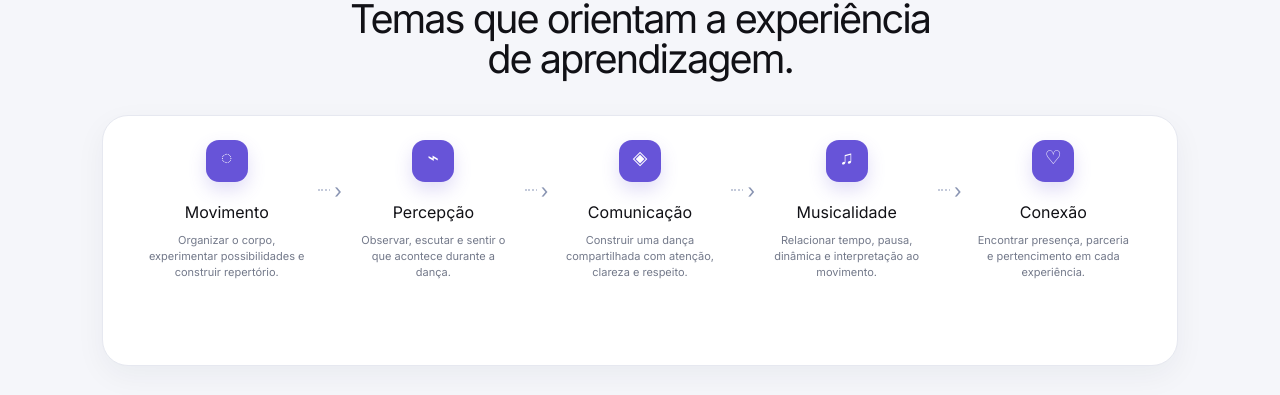
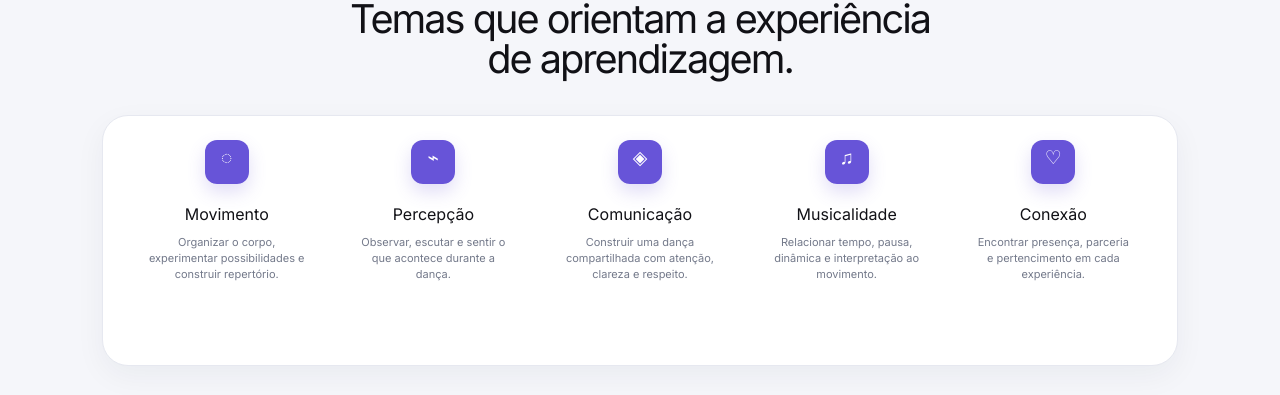
Before and after one commit to leonardodariva/no-ritmo-academia-de-danca, a Next.js app: page / in a window 1280 px wide. Shown: the part 1596-1991 px from the top of the page. Built offline with nearby package versions, Linux system fonts and the light colour scheme; a web font is replaced by a local one.

Commit message:
style: remove conectores da metodologia

```diff
--- a/app/globals.css
+++ b/app/globals.css
@@ -350,3 +350,5 @@ footer { background:#0b0b0f; color:var(--cream); padding:80px 8vw 25px; }.brand-
 @media(max-width:980px){ .v4-method-grid { grid-template-columns:repeat(3,1fr); }.v4-method-grid article:nth-child(3) { border-right:0; }.v4-method-grid article:nth-child(-n+3) { border-bottom:1px solid var(--line); } }
 @media(max-width:680px){ .v4-method-grid { grid-template-columns:1fr 1fr; }.v4-method-grid article:nth-child(3) { border-right:1px solid var(--line); }.v4-method-grid article:nth-child(2n) { border-right:0; }.v4-method-grid article:nth-child(3),.v4-method-grid article:nth-child(4) { border-bottom:1px solid var(--line); }.v4-method-grid article:last-child { grid-column:1/-1; border-right:0; }.v4-method-grid article::after { display:none!important; } }
 .v4-method-grid article { flex-direction:column; justify-content:flex-start; }
+.v4-method-grid article:not(:last-child)::before,.v4-method-grid article:not(:last-child)::after { display:none; }
+.v4-method-grid article>span { width:44px; height:44px; margin:0 auto 18px; border-radius:12px; display:grid; place-items:center; }
```
